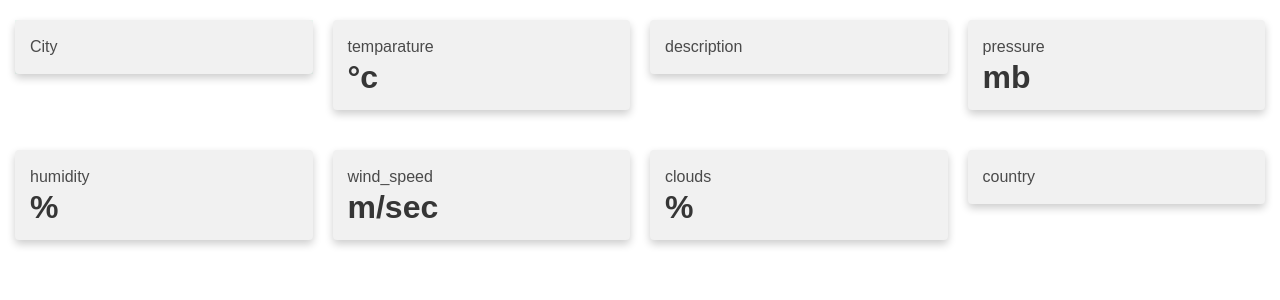
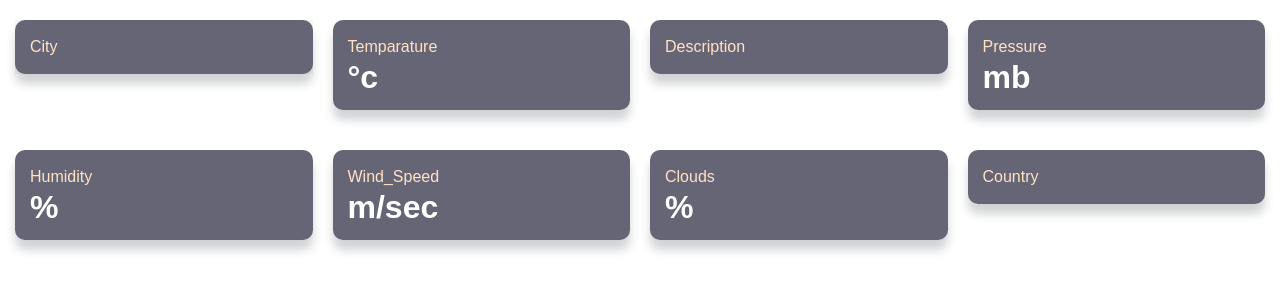
Before and after one commit to venkykatta/weatherX, a Flask app: template template/bulmacard.html in a window 1280 px wide. Shown: the top 300 px of the page. Run offline with Flask 2, Linux system fonts and the light colour scheme; the template is opened without the code that fills it, so the values that code supplies are empty; some libraries are stand-ins or nearby versions.

Commit message:
Adding UI to the application

```diff
--- a/app.py
+++ b/app.py
@@ -27,7 +27,7 @@
         'humidity' : weather_info["main"]["humidity"],
         'wind_speed' : weather_info["wind"]["speed"],
         'clouds' : weather_info["clouds"]["all"],
-        'country' : weather_info["sys"]["country"]
+        'country' : weather_info["sys"]["country"],
     }
 
     return render_template('bulmacard.html', weather=weather)
--- a/static/styles/bulmacard.css
+++ b/static/styles/bulmacard.css
@@ -37,11 +37,13 @@
 
 /* Style the counter cards */
 .card {
-  box-shadow: 0 4px 8px 0 rgba(0, 0, 0, 0.2);
+  box-shadow: 0 10px 10px 0 rgba(25, 34, 43, 0.2);
   padding: 15px;
   /* height: 10px; */
   text-align: left;
-  background-color: #f1f1f1;
+  background-color: rgb(101, 101, 117);
+  /* border-end-end-radius: 30px; */
+  border-radius: 10px;
 }
 
 .grid-container {
@@ -49,3 +51,11 @@
   display: grid;
   margin-top: 20px;
 }
+
+.title {
+  color: white;
+}
+
+p {
+  color: bisque;
+}
--- a/template/bulmacard.html
+++ b/template/bulmacard.html
@@ -4,7 +4,7 @@
 <head>
     <meta charset="UTF-8">
     <meta name="viewport" content="width=device-width, initial-scale=1">
-    <title>weahter info</title>
+    <title>Weahter Info</title>
     <link rel="stylesheet" href="https://cdnjs.cloudflare.com/ajax/libs/bulma/0.6.2/css/bulma.min.css">
     <script defer src="https://use.fontawesome.com/releases/v5.0.7/js/all.js"></script>
     <link rel="stylesheet" href="{{ url_for('static',filename='styles/bulmacard.css') }}">
@@ -24,21 +24,21 @@
 
             <div class="column">
                 <div class="card">
-                    <p>temparature</p>
+                    <p>Temparature</p>
                     <span class="title"> {{weather.temperature}}°c </span>
                 </div>
             </div>
 
             <div class="column">
                 <div class="card">
-                    <p>description</p>
+                    <p>Description</p>
                     <span class="title"> {{weather.description}} </span>
                 </div>
             </div>
 
             <div class="column">
                 <div class="card">
-                    <p>pressure</p>
+                    <p>Pressure</p>
                     <span class="title"> {{weather.pressure}} mb </span>
                 </div>
             </div>
@@ -46,28 +46,28 @@
         <div class="row">
             <div class="column">
                 <div class="card">
-                    <p>humidity</p>
+                    <p>Humidity</p>
                     <span class="title"> {{weather.humidity}}% </span>
                 </div>
             </div>
 
             <div class="column">
                 <div class="card">
-                    <p>wind_speed</p>
+                    <p>Wind_Speed</p>
                     <span class="title"> {{weather.wind_speed}} m/sec </span>
                 </div>
             </div>
 
             <div class="column">
                 <div class="card">
-                    <p>clouds</p>
+                    <p>Clouds</p>
                     <span class="title"> {{weather.clouds}}% </span>
                 </div>
             </div>
 
             <div class="column">
                 <div class="card">
-                    <p>country</p>
+                    <p>Country</p>
                     <span class="title"> {{weather.country}} </span>
                 </div>
             </div>
--- a/template/index.html
+++ b/template/index.html
@@ -5,6 +5,7 @@
     <meta name="viewport" content="width=device-width, initial-scale=1">
     <title>Weather-Report!</title>
     <link rel="stylesheet" href="https://cdn.jsdelivr.net/npm/bulma@0.9.0/css/bulma.min.css">
+    <link rel= "stylesheet" type= "text/css" href= "../static/styles/index.css">
     <script defer src="https://use.fontawesome.com/releases/v5.0.7/js/all.js"></script>
   </head>
   <body>
@@ -12,7 +13,7 @@
     <div class="container">
         <center>
       <h1 class="title">
-        weather info
+        Weather Info
       </h1>
         </center>
         <div class="form">
```
Also changed, not shown: static/styles/index.css (+20 -2 lines).
